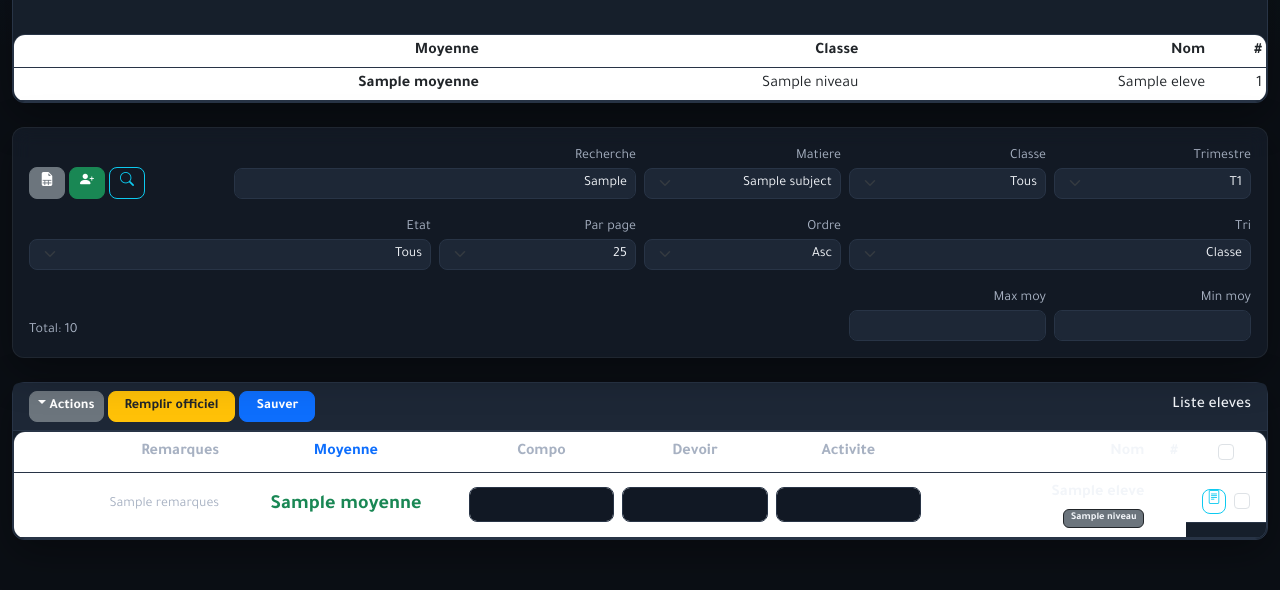
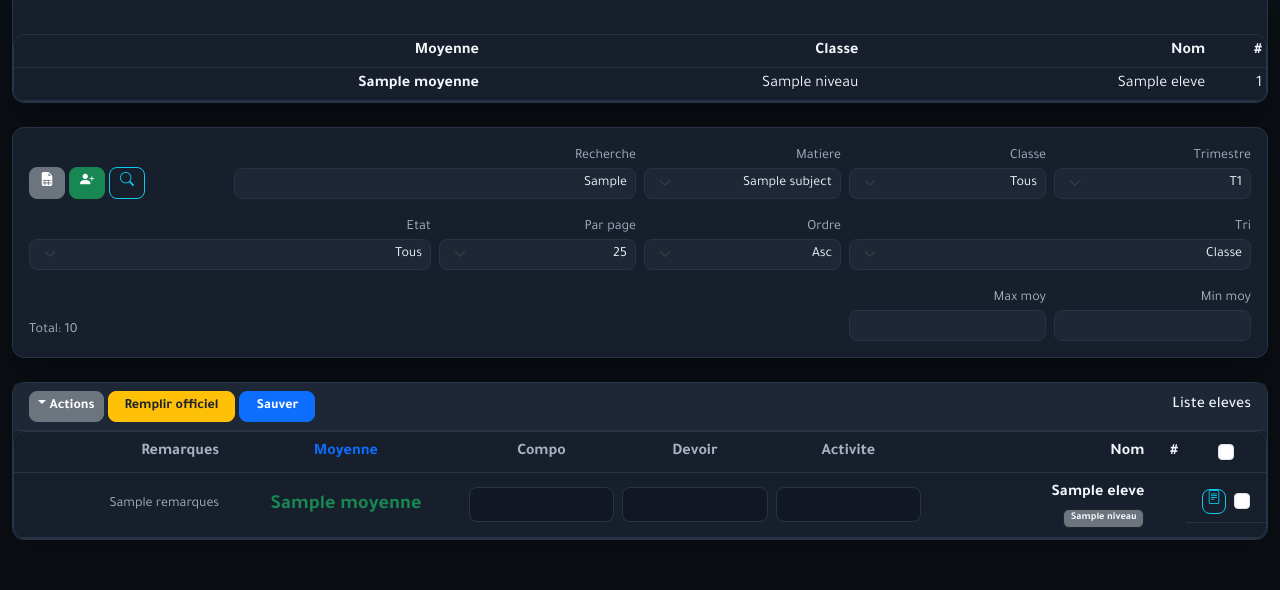
Before and after one commit to alibelharet/gestion-multi-profs, a Flask app: template templates/index.html in a window 1280 px wide. Shown: the part 623-1213 px from the top of the page. Run offline with Flask 3, Linux system fonts and the light colour scheme; the template is opened without the code that fills it: most values are stand-ins (such as "Sample title", 1, 10 or a date in 2020).

Commit message:
Fix table text + disable sticky filter

```diff
--- a/templates/base.html
+++ b/templates/base.html
@@ -90,15 +90,12 @@ body {
 }
 
 .glass-panel {
-    background: rgba(22, 31, 43, 0.7);
-    border: 1px solid rgba(255, 255, 255, 0.06);
-    backdrop-filter: blur(10px);
+    background: var(--surface);
+    border: 1px solid var(--border);
 }
 
 .filters-sticky {
-    position: sticky;
-    top: 78px;
-    z-index: 1020;
+    position: static;
 }
 
 .stat-card {
@@ -134,6 +131,17 @@ a { text-decoration: none; }
 
 .table { color: var(--text); border-color: var(--border); }
 .table thead { background: var(--surface-2); }
+.table > :not(caption) > * > * {
+    background-color: var(--surface);
+    color: var(--text);
+    border-color: var(--border);
+}
+.table-striped > tbody > tr:nth-of-type(odd) > * {
+    background-color: var(--surface-2);
+}
+.table-hover > tbody > tr:hover > * {
+    background-color: var(--bg-soft);
+}
 
 .navbar-toggler { border-color: var(--border); }
 
```
